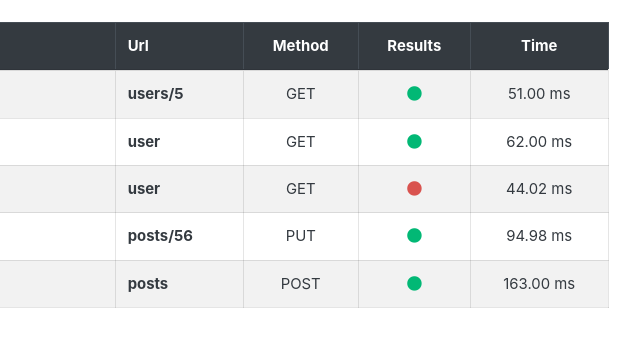
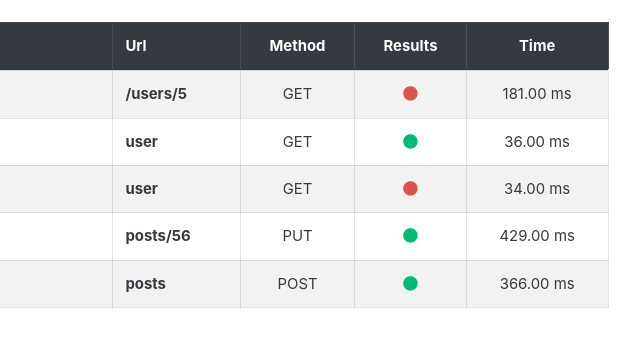
Before and after one commit to moumine9/apiTesting, a plain HTML site: page apiTesting/results.html in a window 1280 px wide. Shown: the part 182-528 px from the top of the page, 457-1097 px from the left. Drawn offline with nearby package versions, Linux system fonts and the light colour scheme.

Commit message:
Following roadmap

```diff
--- a/apiTesting/results.html
+++ b/apiTesting/results.html
@@ -49,14 +49,15 @@
 
             <tr>
                 <th> Get users with id=5 </th>
-                <th> users/5 </th>
+                <th> /users/5 </th>
                 <td class="text-center"> GET </td>
                 <td class="text-center">
 
 
-                        <i class="fas fa-circle text-success fa-md"></i>
+                        <i class="fas fa-circle text-danger fa-md"></i>
+
                 </td>
-                <td class="text-center"> 51.00 ms </td>
+                <td class="text-center"> 181.00 ms </td>
             </tr>
 
 
@@ -70,7 +71,7 @@
 
                         <i class="fas fa-circle text-success fa-md"></i>
                 </td>
-                <td class="text-center"> 62.00 ms </td>
+                <td class="text-center"> 36.00 ms </td>
             </tr>
 
 
@@ -85,7 +86,7 @@
                         <i class="fas fa-circle text-danger fa-md"></i>
 
                 </td>
-                <td class="text-center"> 44.02 ms </td>
+                <td class="text-center"> 34.00 ms </td>
             </tr>
 
 
@@ -99,7 +100,7 @@
 
                         <i class="fas fa-circle text-success fa-md"></i>
                 </td>
-                <td class="text-center"> 94.98 ms </td>
+                <td class="text-center"> 429.00 ms </td>
             </tr>
 
 
@@ -113,7 +114,7 @@
 
                         <i class="fas fa-circle text-success fa-md"></i>
                 </td>
-                <td class="text-center"> 163.00 ms </td>
+                <td class="text-center"> 366.00 ms </td>
             </tr>
 
 
```
Also changed, not shown: 3 other files.
